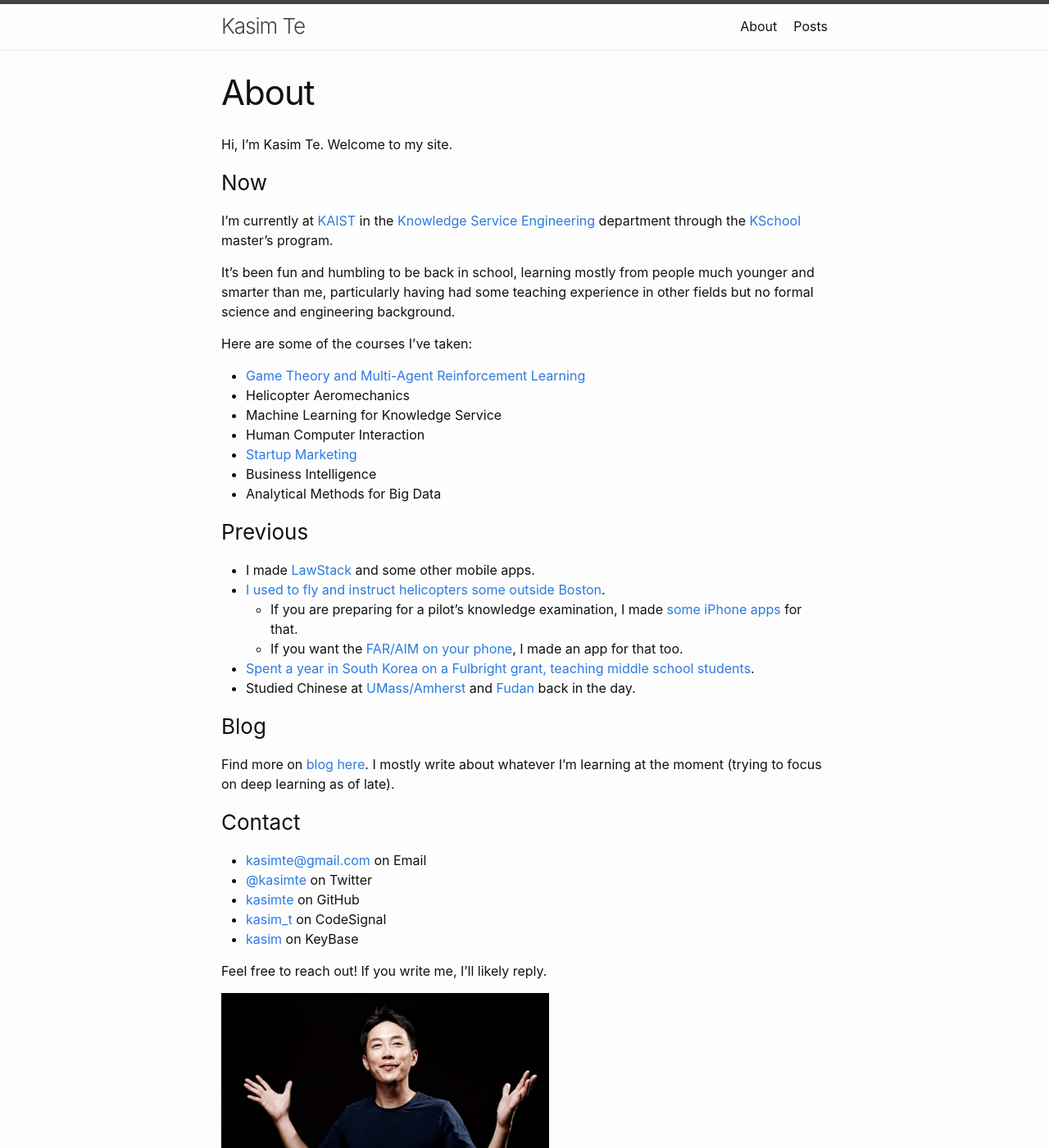
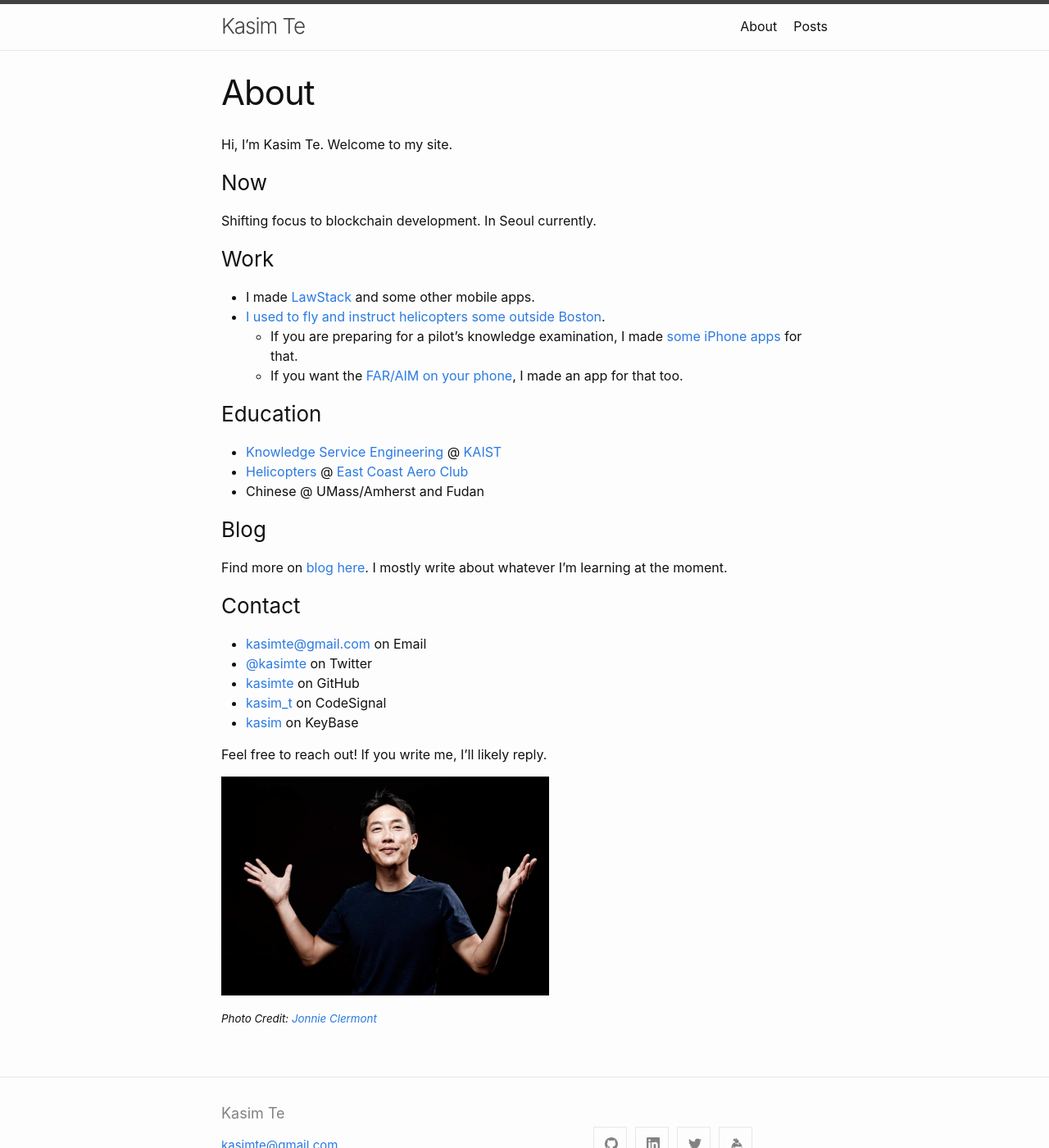
Before and after one commit to kasimte/kasimte.github.io, a Jekyll site: the page built from about.md, in a window 1280 px wide and 1400 px high. Shown: the whole window at 82% size. Built offline with Jekyll 4.4.1, drawn with Linux system fonts in a browser that asks for light colours; nearby versions of some CDN libraries.

Commit message:
Update about.

```diff
--- a/about.md
+++ b/about.md
@@ -8,39 +8,25 @@ Hi, I'm Kasim Te. Welcome to my site.
 
 ### Now
 
-I'm currently at [KAIST](http://www.kaist.edu) in
-the [Knowledge Service Engineering](https://kse.kaist.ac.kr/)
-department through the [KSchool](https://kschool.kaist.ac.kr/)
-master's program.
+Shifting focus to blockchain development. In Seoul currently.
 
-It's been fun and humbling to be back in school, learning mostly from
-people much younger and smarter than me, particularly having had some
-teaching experience in other fields but no formal science and
-engineering background.
-
-Here are some of the courses I've taken:
-
-* [Game Theory and Multi-Agent Reinforcement Learning](https://github.com/Jkparkaist/IE801)
-* Helicopter Aeromechanics
-* Machine Learning for Knowledge Service
-* Human Computer Interaction
-* [Startup Marketing](https://sites.google.com/view/startupmarketing/KEI540)
-* Business Intelligence
-* Analytical Methods for Big Data
-
-### Previous
+### Work
 
 * I made [LawStack](https://www.lawstack.com) and some other mobile apps.
 * [I used to fly and instruct helicopters some outside Boston](/flying).
   * If you are preparing for a pilot's knowledge examination, I made [some iPhone apps](https://duckduckgo.com/?q=faa+test+prep+tekk+innovations+app+store&t=brave&ia=web) for that.
   * If you want the [FAR/AIM on your phone](https://apps.apple.com/us/app/far-aim-by-lawstack/id328979186), I made an app for that too.
-* [Spent a year in South Korea on a Fulbright grant, teaching middle school students](https://www.umass.edu/newsoffice/article/two-umass-amherst-students-receive-fulbright-grants).
-* Studied Chinese at [UMass/Amherst](http://www.umass.edu) and [Fudan](https://www.fudan.edu.cn/en/) back in the day.
+
+### Education
+
+* [Knowledge Service Engineering](https://kse.kaist.ac.kr/) @ [KAIST](http://www.kaist.edu)
+* [Helicopters](flying/) @ [East Coast Aero Club](http://eastcoastaeroclub.com/)
+* Chinese @ UMass/Amherst and Fudan
 
 ### Blog
 
 Find more on [blog here](/). I mostly write about whatever I'm learning
-at the moment (trying to focus on deep learning as of late).
+at the moment.
 
 
 ### Contact
```
Also changed, not shown: README.md.
